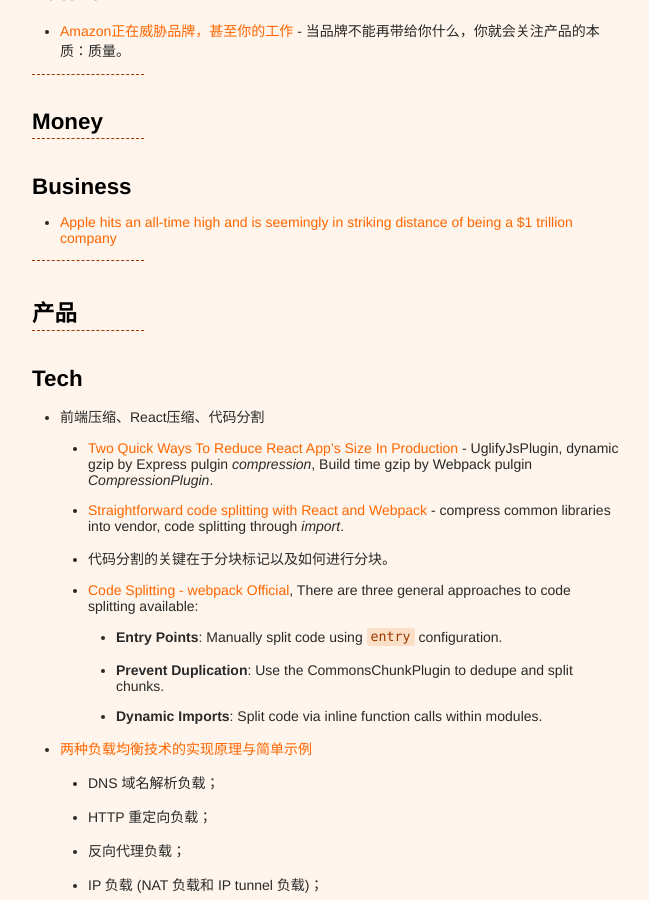
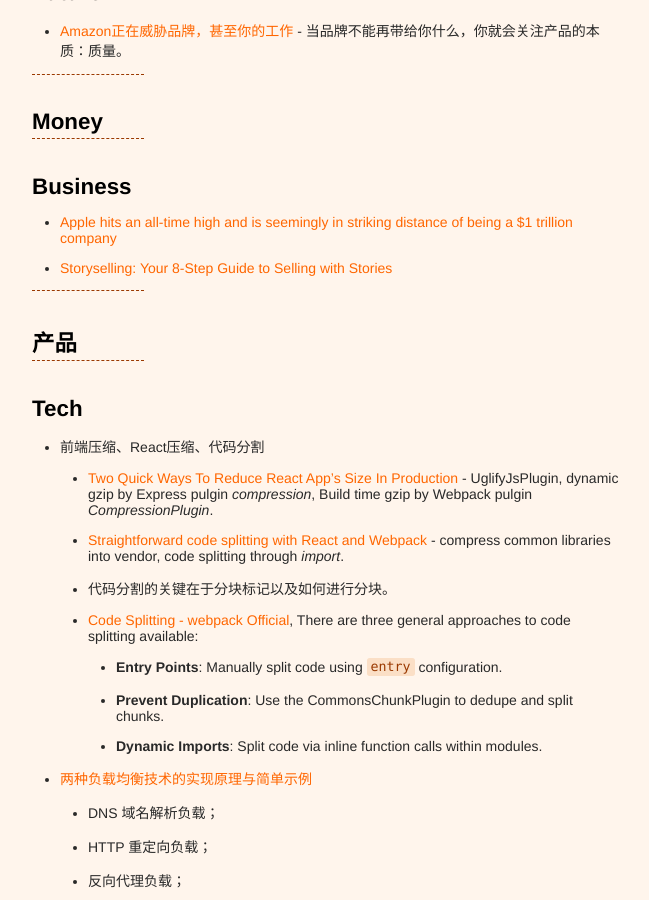
Before and after one commit to xianyuxmu/xianyuxmu.github.io, a Jekyll site: the page built from _posts/2017-08-01-monthly-reading.md, in a window 1280 px wide and 900 px high, scrolled down 549 px. Shown: the whole window, without its empty margins (314-963 px from the left). Built offline with Jekyll 4.4.1, drawn with Linux system fonts in a browser that asks for light colours; comment, search, counter and statistics services are not loaded.

Commit message:
Reading of yesterday

```diff
--- a/_posts/2017-08-01-monthly-reading.md
+++ b/_posts/2017-08-01-monthly-reading.md
@@ -38,6 +38,7 @@
 ## Business
 
 - [Apple hits an all-time high and is seemingly in striking distance of being a $1 trillion company](https://techcrunch.com/2017/08/01/apple-hits-an-all-time-high-and-is-seemingly-in-striking-distance-of-being-a-1-trillion-company/)
+- [Storyselling: Your 8-Step Guide to Selling with Stories](http://www.lifelearn.com/knowledge_center/storyselling-your-8-step-guide-to-selling-with-stories/)
 
 
 ----
```
